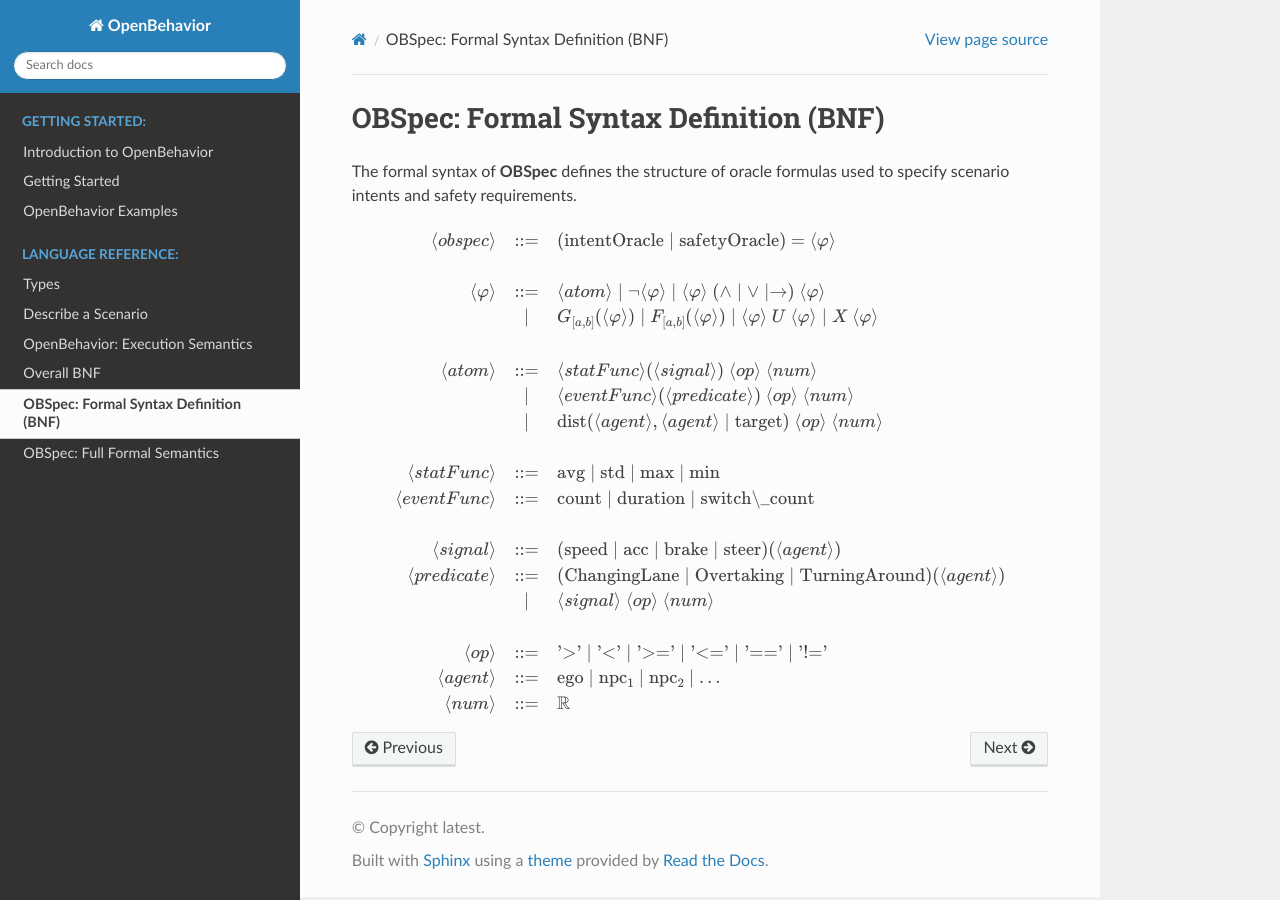
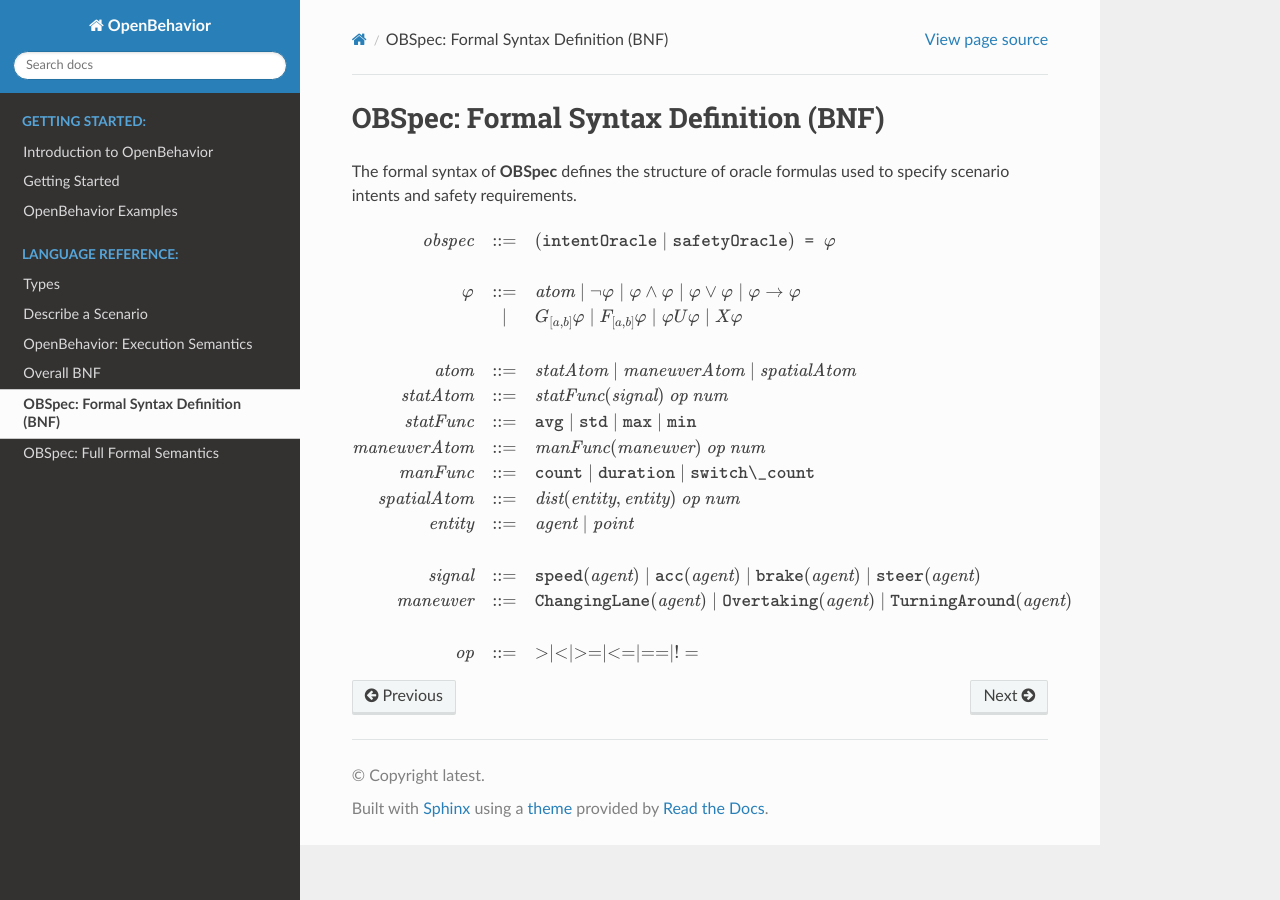
Before and after one commit to Sunshinesheep/OpenBehavior-doc, a Sphinx documentation site: the page built from docs/source/obspec_bnf.md, in a window 1280 px wide. Built offline with Sphinx 7.4.7 and the Read the Docs theme 3.1.0, drawn with Linux system fonts in a browser that asks for light colours.

Commit message:
Update obspec_bnf.md

```diff
--- a/docs/source/obspec_bnf.md
+++ b/docs/source/obspec_bnf.md
@@ -4,24 +4,22 @@ The formal syntax of **OBSpec** defines the structure of oracle formulas used to
 
 $$
 \begin{array}{r c l}
-\langle obspec \rangle & ::= & (\text{intentOracle} \mid \text{safetyOracle}) \text{ = } \langle \varphi \rangle \\
+\mathit{obspec} & ::= & (\texttt{intentOracle} \mid \texttt{safetyOracle}) \texttt{ = } \varphi \\
 \\
-\langle \varphi \rangle & ::= & \langle atom \rangle \mid \neg \langle \varphi \rangle \mid \langle \varphi \rangle \ (\wedge \mid \vee \mid \rightarrow) \ \langle \varphi \rangle \\
-                        & \mid & G_{[a,b]}(\langle \varphi \rangle) \mid F_{[a,b]}(\langle \varphi \rangle) \mid \langle \varphi \rangle \ U \ \langle \varphi \rangle \mid X \ \langle \varphi \rangle \\
+\varphi & ::= & \mathit{atom} \mid \neg \varphi \mid \varphi \wedge \varphi \mid \varphi \vee \varphi \mid \varphi \rightarrow \varphi \\
+      & \mid & G_{[a,b]} \varphi \mid F_{[a,b]} \varphi \mid \varphi U \varphi \mid X \varphi \\
 \\
-\langle atom \rangle    & ::= & \langle statFunc \rangle(\langle signal \rangle) \ \langle op \rangle \ \langle num \rangle \\
-                        & \mid & \langle eventFunc \rangle(\langle predicate \rangle) \ \langle op \rangle \ \langle num \rangle \\
-                        & \mid & \text{dist}(\langle agent \rangle, \langle agent \rangle \mid \text{target}) \ \langle op \rangle \ \langle num \rangle \\
+\mathit{atom} & ::= & \mathit{statAtom} \mid \mathit{maneuverAtom} \mid \mathit{spatialAtom} \\
+\mathit{statAtom} & ::= & \mathit{statFunc}(\mathit{signal})~\mathit{op}~\mathit{num} \\
+\mathit{statFunc} & ::= & \texttt{avg} \mid \texttt{std} \mid \texttt{max} \mid \texttt{min} \\
+\mathit{maneuverAtom} & ::= & \mathit{manFunc}(\mathit{maneuver})~\mathit{op}~\mathit{num} \\
+\mathit{manFunc} & ::= & \texttt{count} \mid \texttt{duration} \mid \texttt{switch\_count} \\
+\mathit{spatialAtom} & ::= & \mathit{dist}(\mathit{entity}, \mathit{entity})~\mathit{op}~\mathit{num} \\
+\mathit{entity} & ::= & \mathit{agent} \mid \mathit{point} \\
 \\
-\langle statFunc \rangle & ::= & \text{avg} \mid \text{std} \mid \text{max} \mid \text{min} \\
-\langle eventFunc \rangle & ::= & \text{count} \mid \text{duration} \mid \text{switch\_count} \\
+\mathit{signal} & ::= & \texttt{speed}(\mathit{agent}) \mid \texttt{acc}(\mathit{agent}) \mid \texttt{brake}(\mathit{agent}) \mid \texttt{steer}(\mathit{agent}) \\
+\mathit{maneuver} & ::= & \texttt{ChangingLane}(\mathit{agent}) \mid \texttt{Overtaking}(\mathit{agent}) \mid \texttt{TurningAround}(\mathit{agent}) \\
 \\
-\langle signal \rangle   & ::= & (\text{speed} \mid \text{acc} \mid \text{brake} \mid \text{steer})(\langle agent \rangle) \\
-\langle predicate \rangle& ::= & (\text{ChangingLane} \mid \text{Overtaking} \mid \text{TurningAround})(\langle agent \rangle) \\
-                        & \mid & \langle signal \rangle \ \langle op \rangle \ \langle num \rangle \\
-\\
-\langle op \rangle      & ::= & \text{'>'} \mid \text{'<'} \mid \text{'>='} \mid \text{'<='} \mid \text{'=='} \mid \text{'!='} \\
-\langle agent \rangle   & ::= & \text{ego} \mid \text{npc}_{1} \mid \text{npc}_{2} \mid \dots \\
-\langle num \rangle     & ::= & \mathbb{R}
+\mathit{op} & ::= & > \mid < \mid >= \mid <= \mid == \mid !=
 \end{array}
 $$
```
